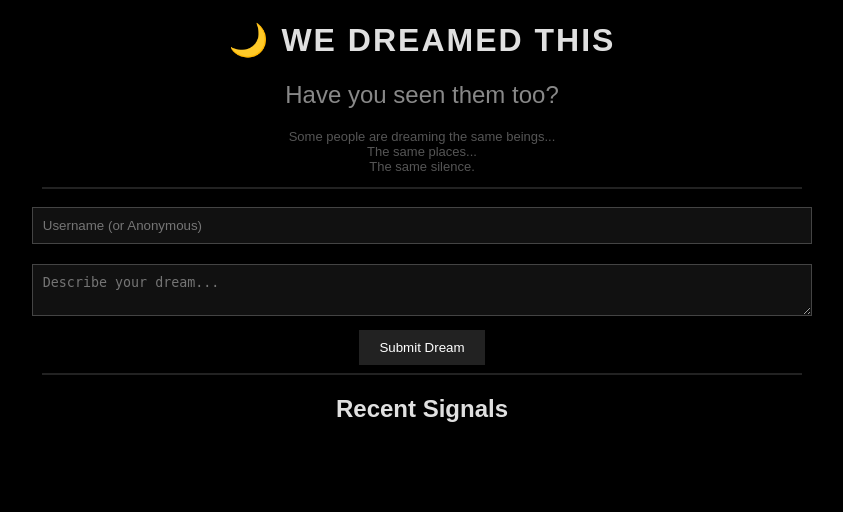
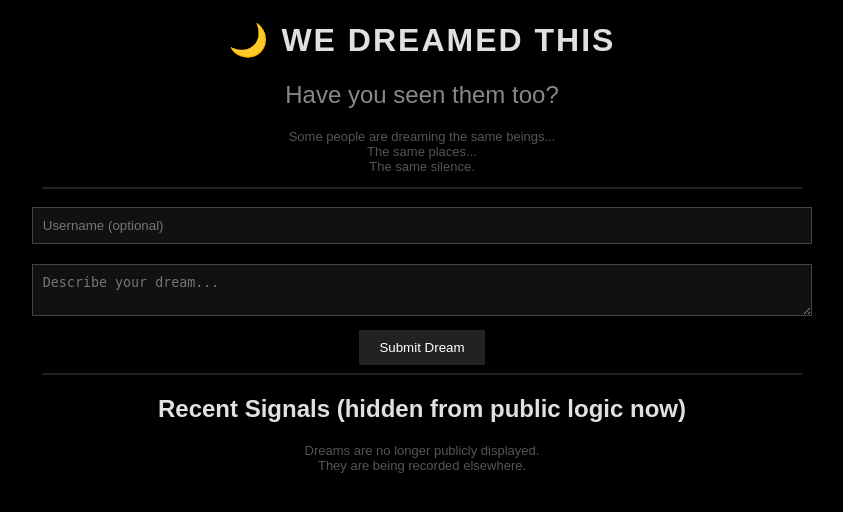
Before and after one commit to Dream-it-say-it/dream-website, a Flask app: page / in a window 1280 px wide. Shown: the top 512 px of the page, without its empty margins (218-1061 px from the left). Run offline with Flask 3, Linux system fonts and the light colour scheme; data that the repository does not hold is empty.

Commit message:
Update index.html

```diff
--- a/templates/index.html
+++ b/templates/index.html
@@ -80,7 +80,7 @@
 
 <!-- SUBMIT FORM -->
 <form action="/submit" method="post">
-    <input type="text" name="username" placeholder="Username (or Anonymous)">
+    <input type="text" name="username" placeholder="Username (optional)">
     <br>
     <textarea name="dream" placeholder="Describe your dream..." required></textarea>
     <br>
@@ -89,23 +89,12 @@
 
 <hr style="border:1px solid #222; width:60%;">
 
-<h2>Recent Signals</h2>
+<h2>Recent Signals (hidden from public logic now)</h2>
 
-<!-- DREAM DISPLAY -->
-{% for username, dream in dreams %}
-    <div class="dream">
-
-        <strong>👤 {{ username }}</strong>
-        <br><br>
-
-        🌘 {{ dream }}
-
-        <div class="warning">
-            “Have you seen this before?”
-        </div>
-
-    </div>
-{% endfor %}
+<p class="small-text">
+    Dreams are no longer publicly displayed.<br>
+    They are being recorded elsewhere.
+</p>
 
 </body>
 </html>
```
